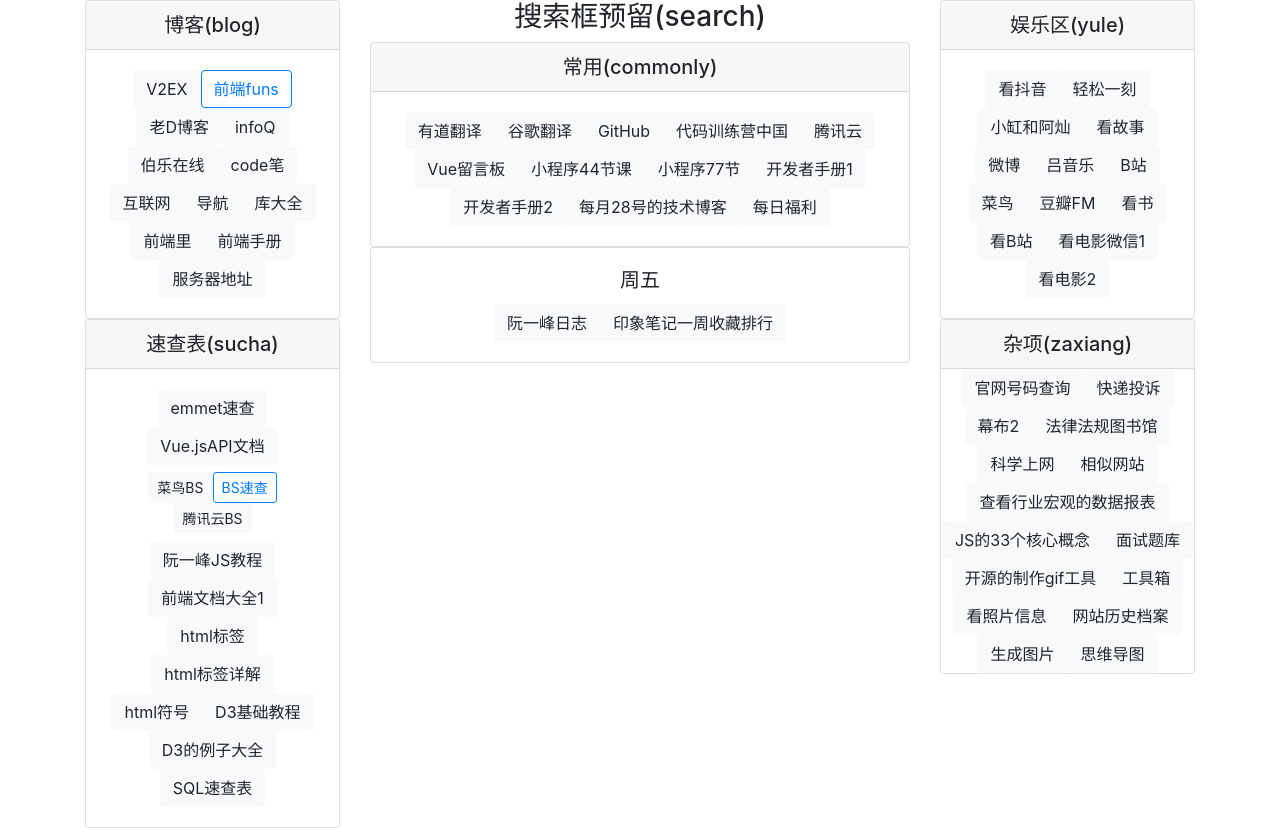
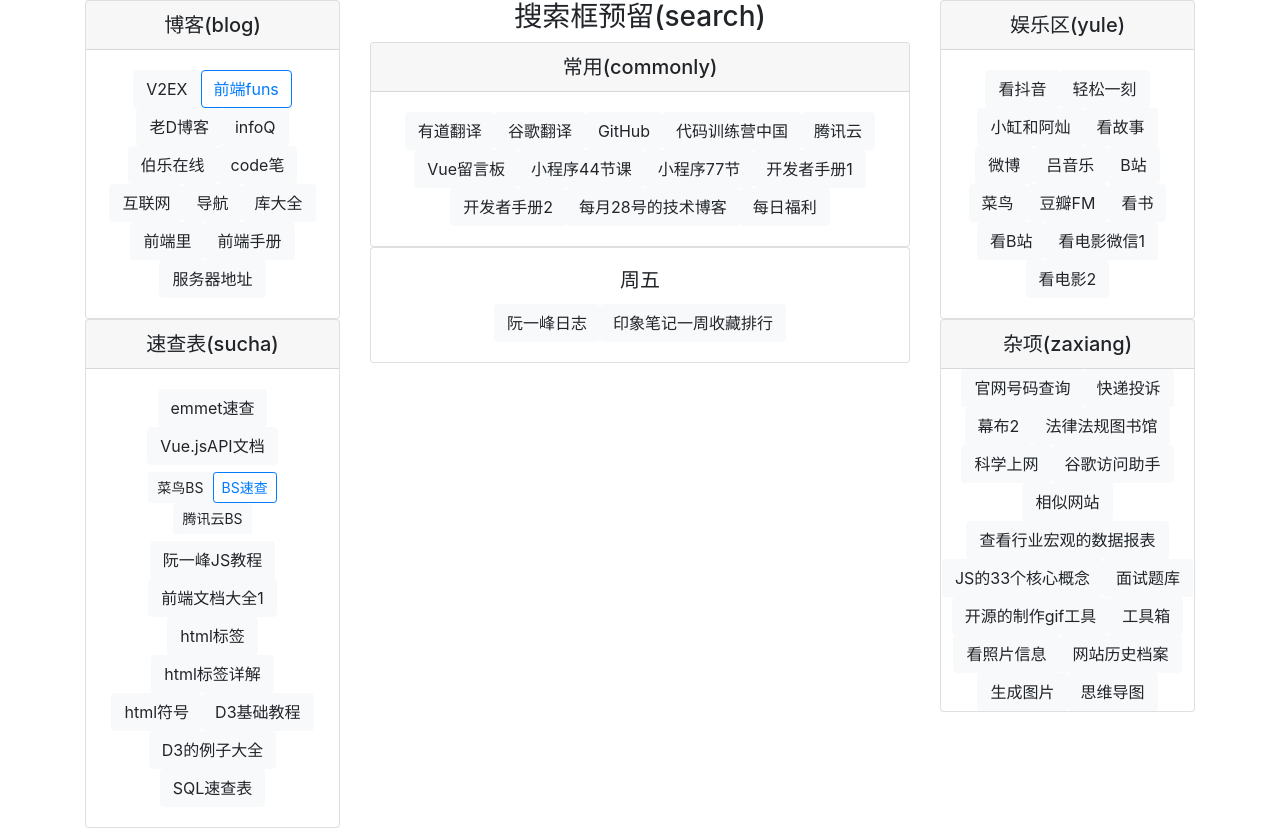
Before and after one commit to wang464/vue-1110, a Vue app: page / in a window 1280 px wide. Built offline with nearby package versions, Linux system fonts and the light colour scheme; the HTML template or start-up script is replaced by a standard one.

Commit message:
记录一下 2018-11-23_21:36:08

```diff
--- a/src/components/blog.vue
+++ b/src/components/blog.vue
@@ -2,7 +2,6 @@
   <div class="card text-center">
     <h5 class="card-header">博客(blog)</h5>
     <div class="card-body">
-      <!-- <a class="btn btn-light" target="_blank" href=""></a> -->
       <a class="btn btn-light" target="_blank" href="https://www.v2ex.com">V2EX</a>
       <a class="btn btn-outline-primary" target="_blank" href="https://www.qdfuns.com/">前端funs</a>
       <a class="btn btn-light" target="_blank" href="https://laod.cn/">老D博客</a>
--- a/src/components/yule.vue
+++ b/src/components/yule.vue
@@ -2,7 +2,6 @@
   <div class="card text-center">
     <h5 class="card-header">娱乐区(yule)</h5>
     <div class="card-body">
-      <!-- <a class="btn btn-light" href="#">空标签用于复制</a> -->
       <a class="btn btn-light" target="_blank" href="https://kuaiyinshi.com">看抖音</a>
       <a class="btn btn-light" target="_blank" href="https://music.163.com/#/djradio?id=1008">轻松一刻</a>
       <a class="btn btn-light" target="_blank" href="https://weibo.com/p/1005055627015582/">小缸和阿灿</a>
--- a/src/components/zaxiang.vue
+++ b/src/components/zaxiang.vue
@@ -7,6 +7,7 @@
       <a class="btn btn-light" target="_blank" href="https://workflowy.com/" title="国外的幕布">幕布2</a>
       <a class="btn btn-light" target="_blank" href="http://www.law-lib.com/law/lawml.asp" title="法律法规的条款和位置信息">法律法规图书馆</a>
       <a class="btn btn-light" target="_blank" href="http://so.jutuit.com/yy.html">科学上网</a>
+      <a class="btn btn-light" target="_blank" href="http://www.ggfwzs.com/">谷歌访问助手</a>
       <a class="btn btn-light" target="_blank" href="https://www.similarsitesearch.com/cn/">相似网站</a>
       <a class="btn btn-light" target="_blank" href="http://www.questmobile.com.cn/">查看行业宏观的数据报表</a>
       <a class="btn btn-light" target="_blank" href="https://github.com/stephentian/33-js-concepts">JS的33个核心概念</a>
```
